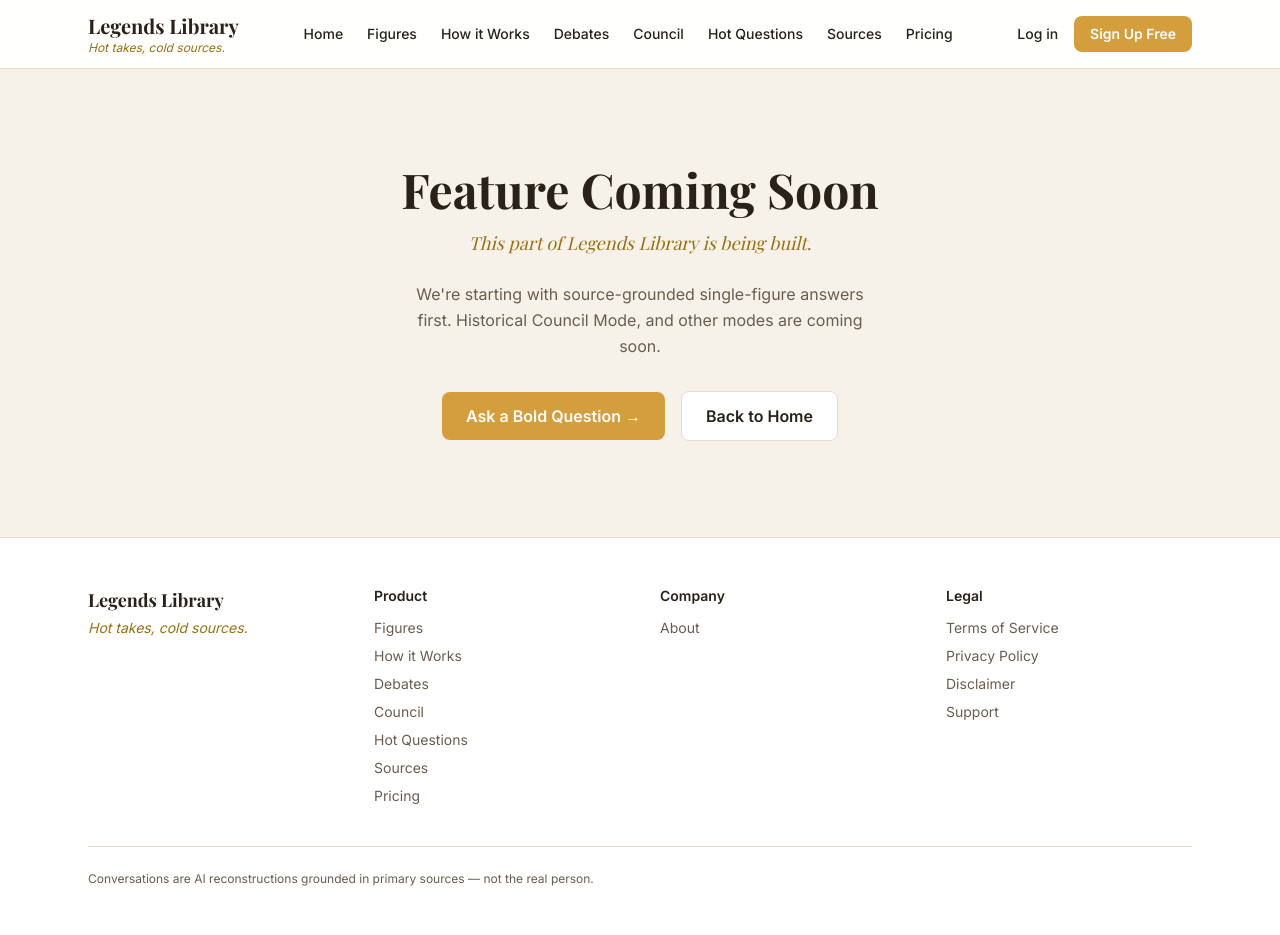
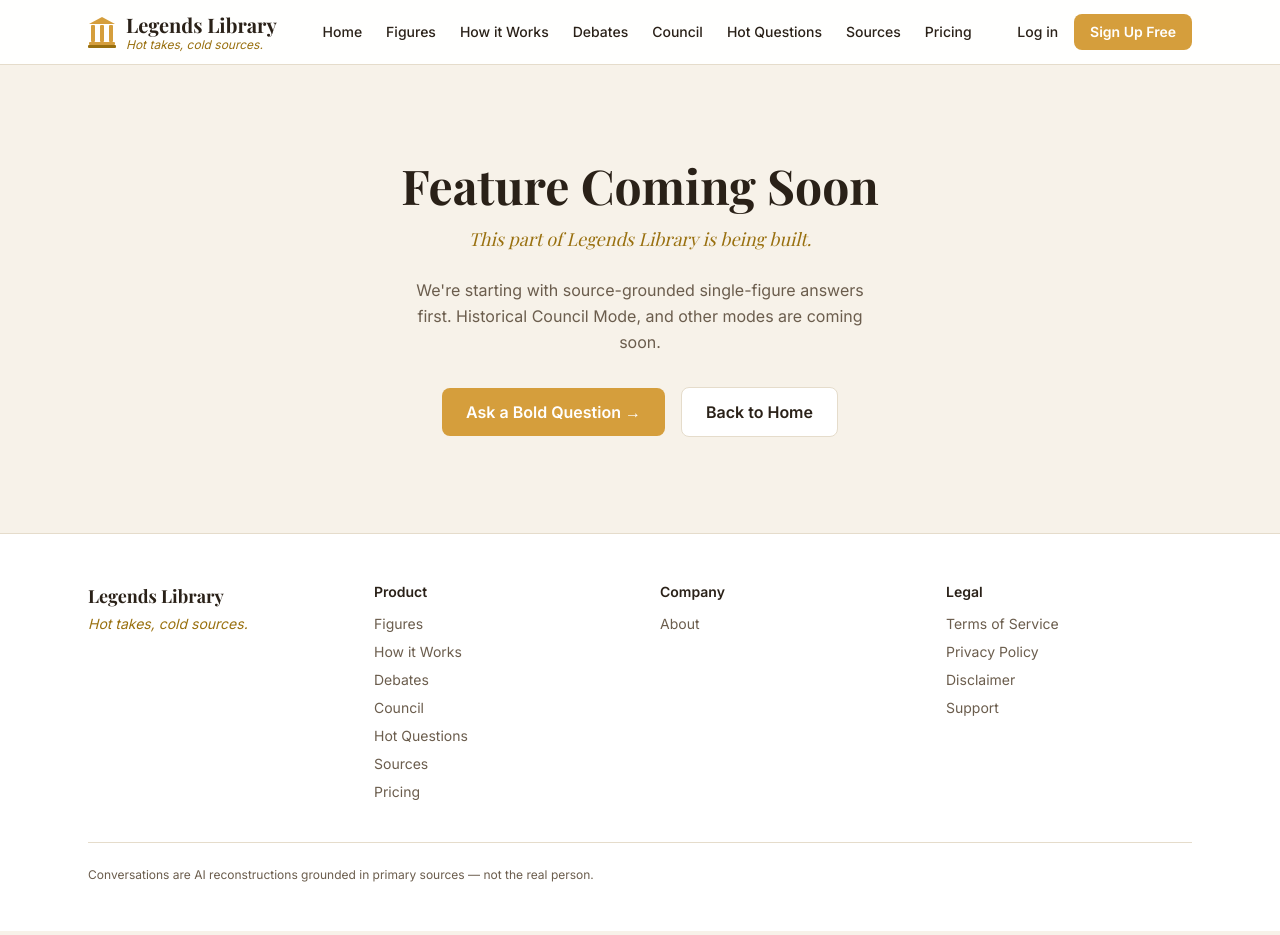
Before and after one commit to cityguyd/legends-web, a Next.js app: page /council in a window 1280 px wide. Built offline with nearby package versions, Linux system fonts and the light colour scheme; a web font is replaced by a local one.

Commit message:
feat: add gold pillar/column SVG icon to nav logo

```diff
--- a/app/(marketing)/layout.tsx
+++ b/app/(marketing)/layout.tsx
@@ -19,12 +19,29 @@ export default function MarketingLayout({
     <div className="flex min-h-screen flex-col bg-bg text-ink">
       <header className="sticky top-0 z-40 border-b border-border bg-surface/95 backdrop-blur">
         <div className="mx-auto flex max-w-6xl items-center justify-between gap-6 px-6 py-3">
-          <Link href="/" className="flex flex-col">
-            <span className="font-display text-xl font-bold text-ink">
-              Legends Library
-            </span>
-            <span className="text-xs italic text-gold-dark">
-              Hot takes, cold sources.
+          <Link href="/" className="flex items-center gap-2.5">
+            <svg
+              width="28"
+              height="32"
+              viewBox="0 0 28 32"
+              fill="none"
+              xmlns="http://www.w3.org/2000/svg"
+              aria-hidden="true"
+            >
+              <polygon points="14,1 27,8 1,8" fill="#D59E3C" />
+              <rect x="3" y="9" width="4" height="17" rx="1" fill="#D59E3C" />
+              <rect x="12" y="9" width="4" height="17" rx="1" fill="#D59E3C" />
+              <rect x="21" y="9" width="4" height="17" rx="1" fill="#D59E3C" />
+              <rect x="1" y="26" width="26" height="3" rx="1" fill="#D59E3C" />
+              <rect x="0" y="29" width="28" height="3" rx="1" fill="#99700F" />
+            </svg>
+            <span className="flex flex-col">
+              <span className="font-display text-xl font-bold text-ink leading-tight">
+                Legends Library
+              </span>
+              <span className="text-xs italic text-gold-dark leading-tight">
+                Hot takes, cold sources.
+              </span>
             </span>
           </Link>
 
```
